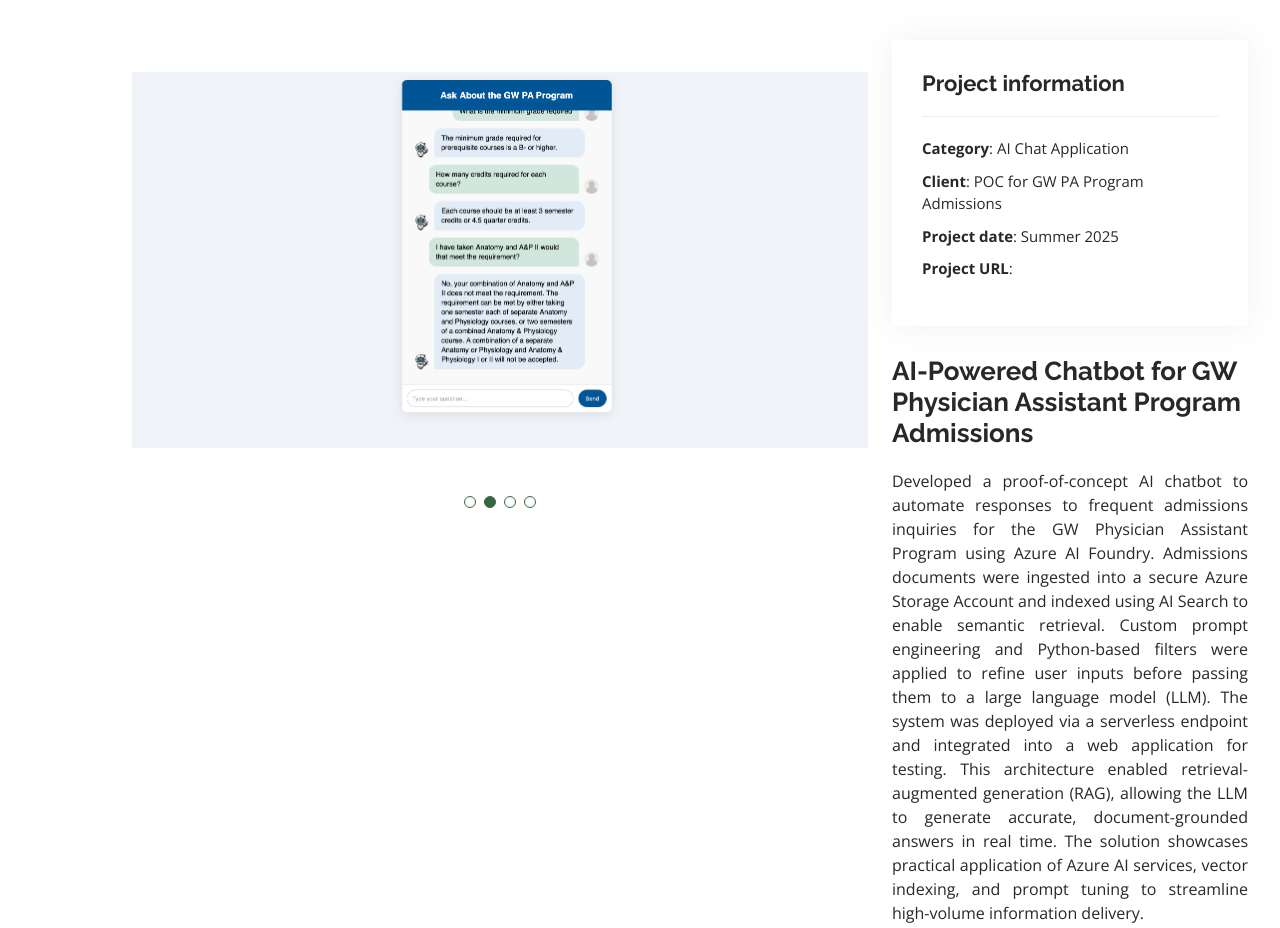
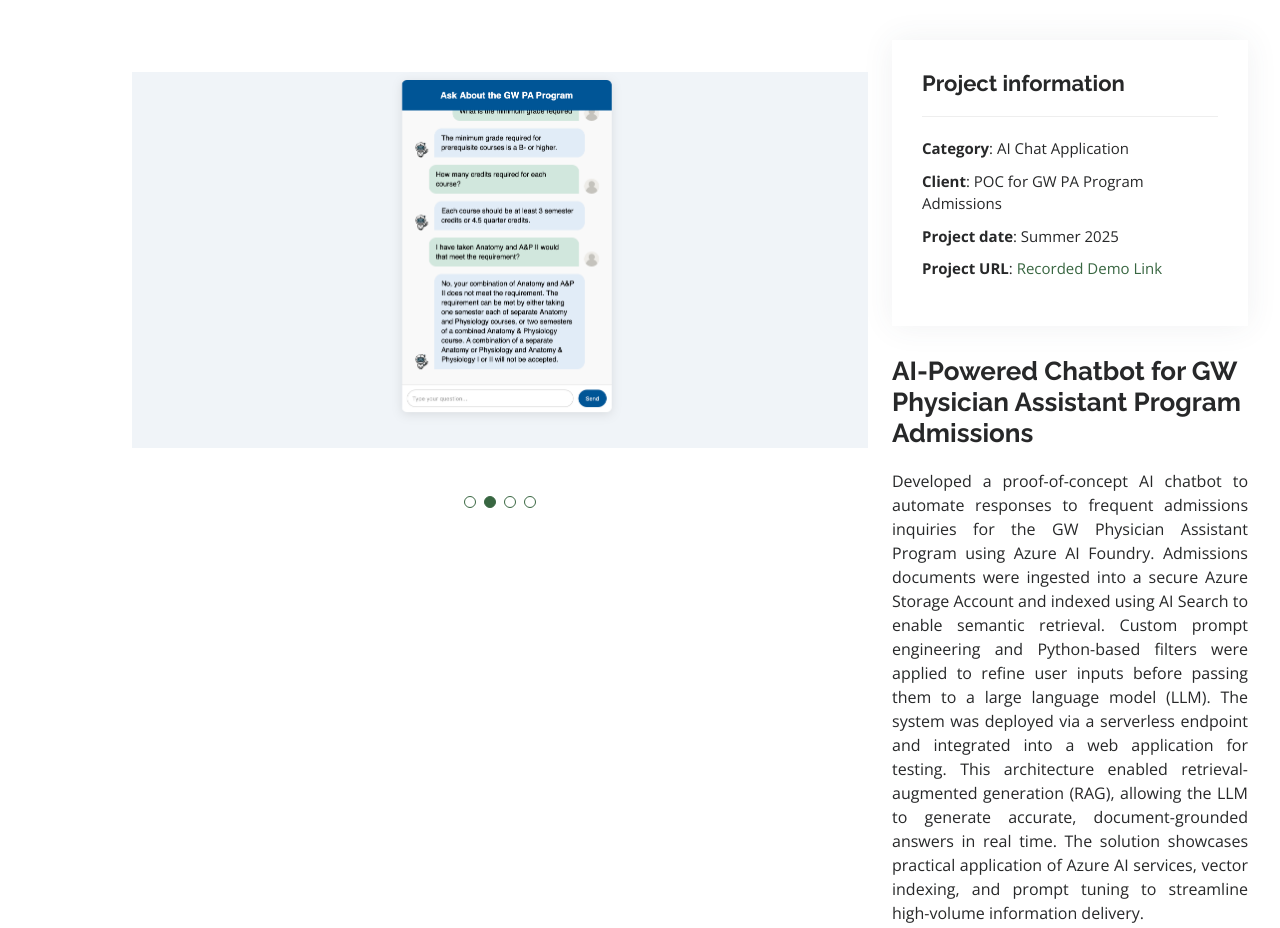
Before and after one commit to VaishnaviTamilvanan05/VaishnaviTamilvanan, a plain HTML site: page portfolio-details copy.html in a window 1280 px wide. Drawn offline with nearby package versions, Linux system fonts and the light colour scheme.

Commit message:
Update portfolio-details copy.html

```diff
--- a/portfolio-details copy.html
+++ b/portfolio-details copy.html
@@ -79,7 +79,7 @@
                 <li><strong>Category</strong>: AI Chat Application</li>
                 <li><strong>Client</strong>: POC for GW PA Program Admissions</li>
                 <li><strong>Project date</strong>: Summer 2025</li>
-                <li><strong>Project URL</strong>: <a target="_blank" href="https://1drv.ms/v/c/e0866563e9d379a3/EVuFPB6HpXVEtSxyQFF4GxIBtJ3lQtxsXMw8Y1wutR2BLA?e=kmEEtV"></a></li>
+                <li><strong>Project URL</strong>: <a target="_blank" href="https://1drv.ms/v/c/e0866563e9d379a3/EVuFPB6HpXVEtSxyQFF4GxIBtJ3lQtxsXMw8Y1wutR2BLA?e=kmEEtV">Recorded Demo Link</a></li>
               </ul>
             </div>
             <div class="portfolio-description">
```
